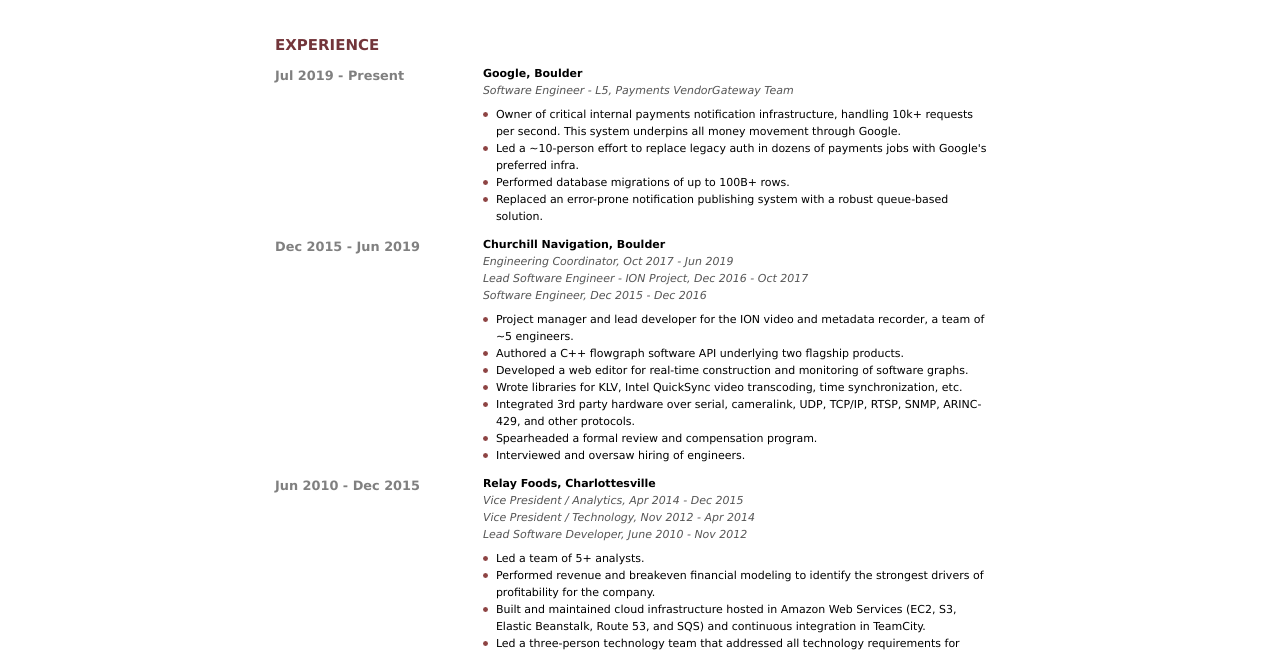
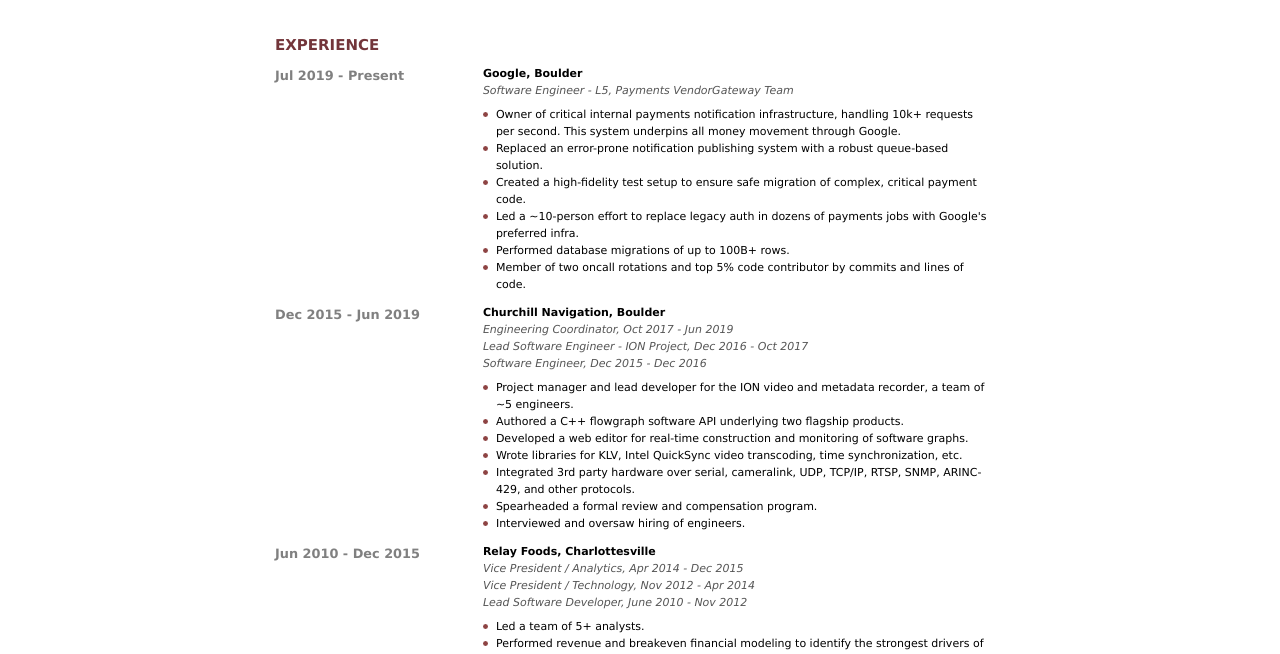
Before and after one commit to jordancrittenden/jordancrittenden, a website: page resume.html in a window 1280 px wide. Shown: the part 91-745 px from the top of the page. Drawn offline with Linux system fonts and the light colour scheme.

Commit message:
Update resume

```diff
--- a/resume.html
+++ b/resume.html
@@ -89,9 +89,11 @@
           <em>Software Engineer - L5, Payments VendorGateway Team</em>
           <ul class="info">
             <li>Owner of critical internal payments notification infrastructure, handling 10k+ requests per second. This system underpins all money movement through Google.</li>
+            <li>Replaced an error-prone notification publishing system with a robust queue-based solution.</li>
+            <li>Created a high-fidelity test setup to ensure safe migration of complex, critical payment code.</li>
             <li>Led a ~10-person effort to replace legacy auth in dozens of payments jobs with Google's preferred infra.</li>
             <li>Performed database migrations of up to 100B+ rows.</li>
-            <li>Replaced an error-prone notification publishing system with a robust queue-based solution.</li>
+            <li>Member of two oncall rotations and top 5% code contributor by commits and lines of code.</li>
           </ul>
         </div>
       </div>
```
